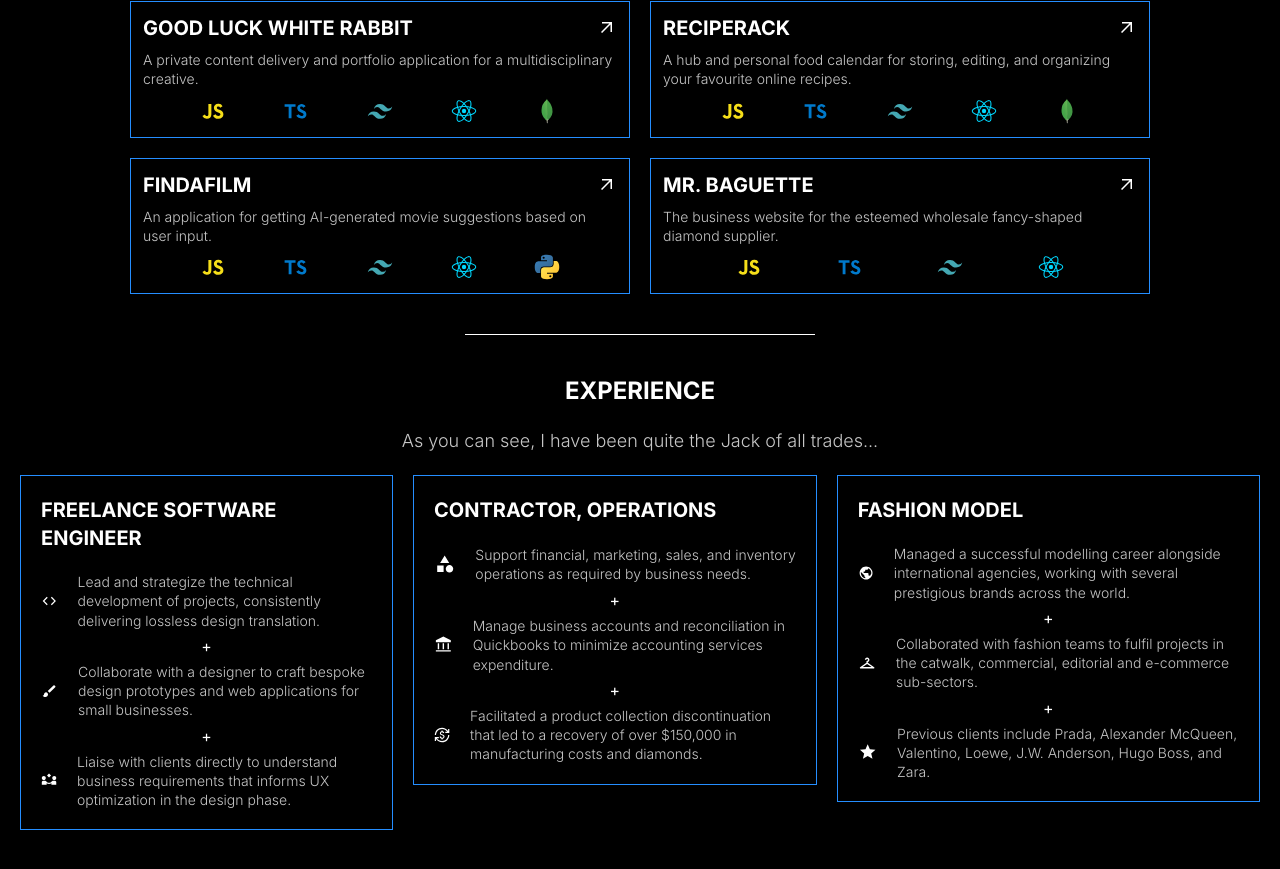
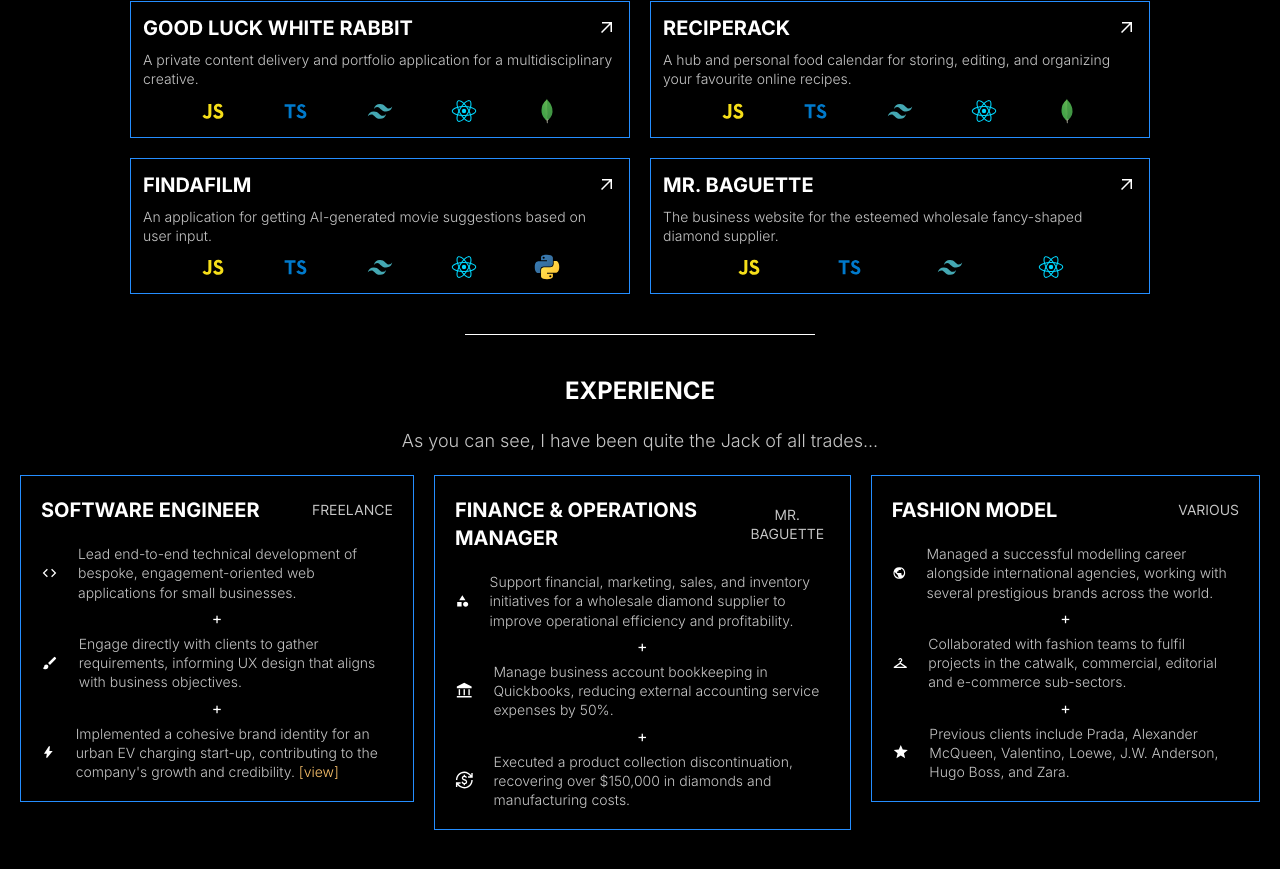
Before and after one commit to j-mcQueen/portfolio, a React (Vite) app: page / in a window 1280 px wide. Shown: the part 361-1230 px from the top of the page. Built offline with nearby package versions, Linux system fonts and the light colour scheme.

Commit message:
Minor copy updates

```diff
--- /dev/null
+++ b/src/assets/media/icons/experience/Bolt.tsx
@@ -0,0 +1,15 @@
+export default function Bolt({ ...props }) {
+  const { className } = props;
+
+  return (
+    <svg
+      role="img"
+      xmlns="http://www.w3.org/2000/svg"
+      viewBox="0 -960 960 960"
+      fill="#fff"
+      className={className}
+    >
+      <path d="m336-96 48-264H192l324-504h72l-36 312h216L408-96h-72Z" />
+    </svg>
+  );
+}
--- a/src/assets/media/icons/experience/Partner.tsx
+++ /dev/null
@@ -1,15 +0,0 @@
-export default function Partner({ ...props }) {
-  const { className } = props;
-
-  return (
-    <svg
-      role="img"
-      xmlns="http://www.w3.org/2000/svg"
-      viewBox="0 -960 960 960"
-      fill="#fff"
-      className={className}
-    >
-      <path d="M480-624 360-744l120-120 120 120-120 120ZM48-192v-168q0-30 21-51t51-21h133q18 0 33 8.5t26 22.5q29 42 73 65.5t95 23.5q51 0 95-23.5t73-65.5q11-14 26-22.5t33-8.5h133q30 0 51 21t21 51v168H624v-90q-31 23-68.5 32.5T480-240q-38 0-75-9.5T336-282v90H48Zm120-288q-50 0-85-35t-35-85q0-50 35-85t85-35q50 0 85 35t35 85q0 50-35 85t-85 35Zm624 0q-50 0-85-35t-35-85q0-50 35-85t85-35q50 0 85 35t35 85q0 50-35 85t-85 35Z" />
-    </svg>
-  );
-}
--- a/src/components/home/experience/Experience.tsx
+++ b/src/components/home/experience/Experience.tsx
@@ -3,7 +3,7 @@ import { v4 as uuidv4 } from "uuid";
 import Overview from "./Overview";
 import Code from "../../../assets/media/icons/experience/Code";
 import Design from "../../../assets/media/icons/experience/Design";
-import Partner from "../../../assets/media/icons/experience/Partner";
+import Bolt from "../../../assets/media/icons/experience/Bolt";
 import Bank from "../../../assets/media/icons/experience/Bank";
 import Money from "../../../assets/media/icons/experience/Money";
 import Globe from "../../../assets/media/icons/experience/Globe";
@@ -17,7 +17,7 @@ export default function Experience() {
     [
       <Code className={expClass} />,
       <Design className={expClass} />,
-      <Partner className={expClass} />,
+      <Bolt className={expClass} />,
     ],
     [
       <Organise className={expClass} />,
@@ -48,6 +48,7 @@ export default function Experience() {
               key={uuidv4()}
               title={item.title}
               bullets={item.bullets}
+              company={item.company}
               icons={icons[index]}
             />
           );
--- a/src/components/home/experience/Overview.tsx
+++ b/src/components/home/experience/Overview.tsx
@@ -2,11 +2,15 @@ import { Fragment } from "react/jsx-runtime";
 import { v4 as uuidv4 } from "uuid";
 
 export default function Overview({ ...props }) {
-  const { title, bullets, icons } = props;
+  const { title, company, bullets, icons } = props;
 
   return (
     <div className="border border-solid border-ice p-5 xl:max-w-[575px]">
-      <h3 className="font-interB text-left text-lg xl:text-xl pb-5">{title}</h3>
+      <hgroup className="flex items-center justify-between pb-5">
+        <h3 className="font-interB text-left text-lg xl:text-xl">{title}</h3>
+
+        <p className="text-gray leading-snug text-sm">{company}</p>
+      </hgroup>
 
       <ul>
         {bullets.map((bullet: string, index: number) => {
@@ -15,7 +19,22 @@ export default function Overview({ ...props }) {
               <li className="flex items-center gap-5 font-interL text-left text-sm text-gray leading-snug">
                 {icons[index]}
 
-                {bullet}
+                <span>
+                  {bullet}
+                  {index === bullets.length - 1 &&
+                  title === "SOFTWARE ENGINEER" ? (
+                    <>
+                      &nbsp;
+                      <a
+                        href="https://4sbelectric.co.uk/"
+                        target="_blank"
+                        className="text-orange xl:hover:underline"
+                      >
+                        [view]
+                      </a>
+                    </>
+                  ) : null}
+                </span>
               </li>
 
               {index === 0 || index === 1 ? (
--- a/src/components/home/experience/data.ts
+++ b/src/components/home/experience/data.ts
@@ -1,22 +1,25 @@
 export const data = [
   {
-    title: "FREELANCE SOFTWARE ENGINEER",
+    title: "SOFTWARE ENGINEER",
+    company: "FREELANCE",
     bullets: [
-      "Lead and strategize the technical development of projects, consistently delivering lossless design translation.",
-      "Collaborate with a designer to craft bespoke design prototypes and web applications for small businesses.",
-      "Liaise with clients directly to understand business requirements that informs UX optimization in the design phase.",
+      "Lead end-to-end technical development of bespoke, engagement-oriented web applications for small businesses.",
+      "Engage directly with clients to gather requirements, informing UX design that aligns with business objectives.",
+      "Implemented a cohesive brand identity for an urban EV charging start-up, contributing to the company's growth and credibility.",
     ],
   },
   {
-    title: "CONTRACTOR, OPERATIONS",
+    title: "FINANCE & OPERATIONS MANAGER",
+    company: "MR. BAGUETTE",
     bullets: [
-      "Support financial, marketing, sales, and inventory operations as required by business needs.",
-      "Manage business accounts and reconciliation in Quickbooks to minimize accounting services expenditure.",
-      "Facilitated a product collection discontinuation that led to a recovery of over $150,000 in manufacturing costs and diamonds.",
+      "Support financial, marketing, sales, and inventory initiatives for a wholesale diamond supplier to improve operational efficiency and profitability.",
+      "Manage business account bookkeeping in Quickbooks, reducing external accounting service expenses by 50%.",
+      "Executed a product collection discontinuation, recovering over $150,000 in diamonds and manufacturing costs.",
     ],
   },
   {
     title: "FASHION MODEL",
+    company: "VARIOUS",
     bullets: [
       "Managed a successful modelling career alongside international agencies, working with several prestigious brands across the world.",
       "Collaborated with fashion teams to fulfil projects in the catwalk, commercial, editorial and e-commerce sub-sectors.",
--- a/src/components/home/projects/Projects.tsx
+++ b/src/components/home/projects/Projects.tsx
@@ -13,7 +13,7 @@ export default function Projects({ ...props }) {
         </h2>
 
         <p className="font-interL xl:text-lg text-gray leading-snug">
-          The fruits of a labor of love for every software engineer.
+          The fruits of a labor of love for every developer.
         </p>
       </hgroup>
 
```
